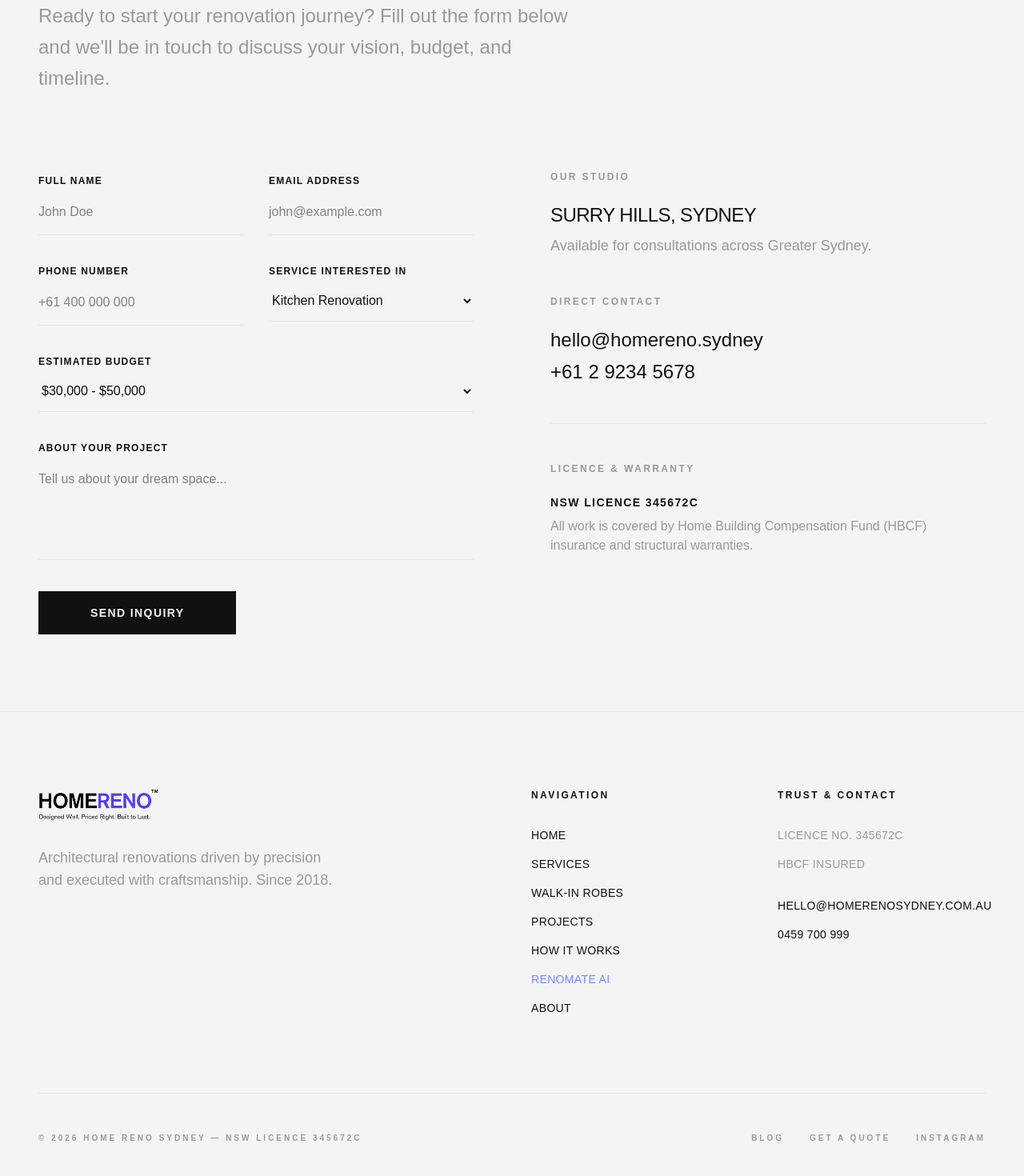
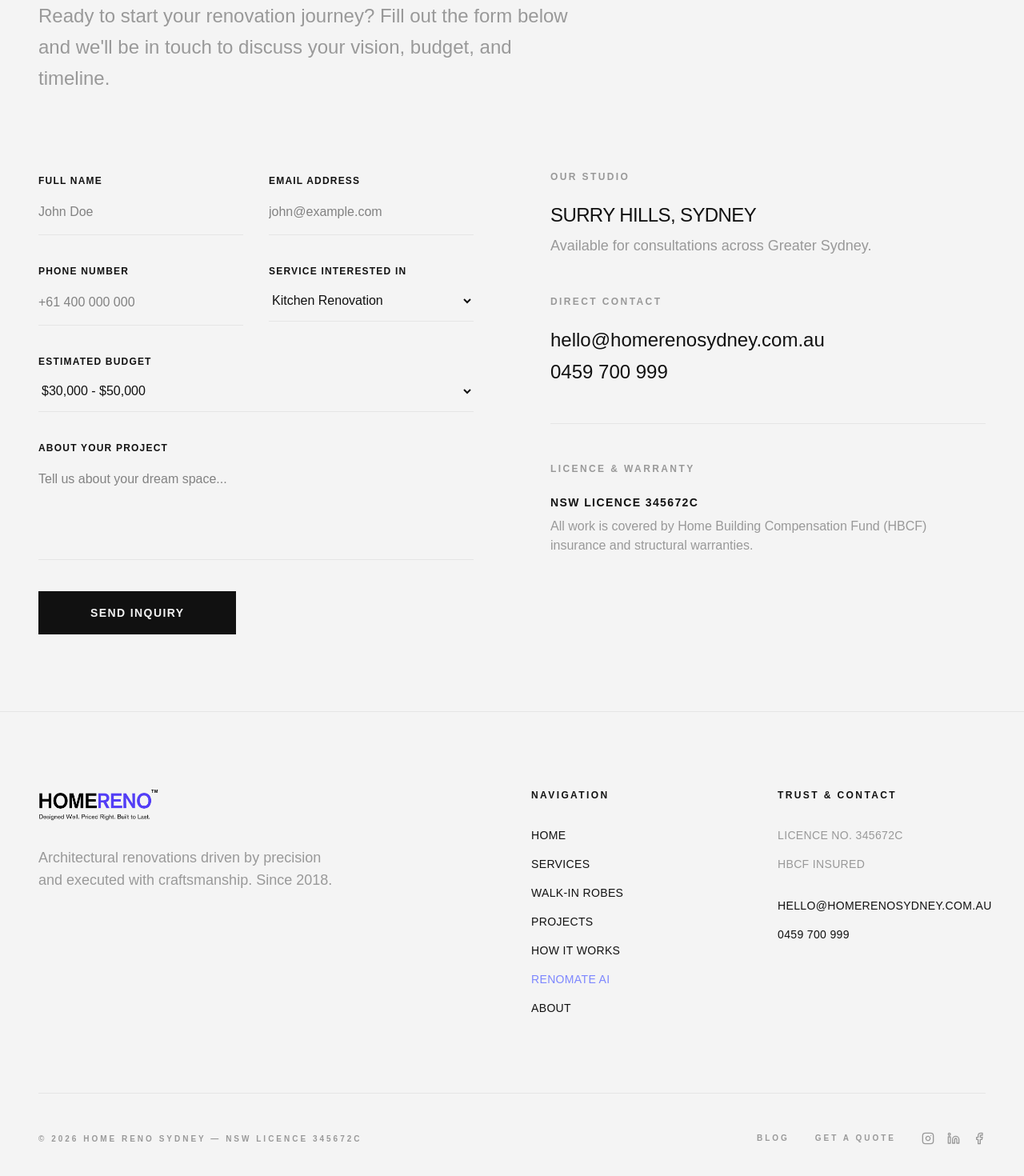
Before and after one commit to caspite-org/home-reno-sydney, a Next.js app: page /contact in a window 1280 px wide. Shown: the part 344-1814 px from the top of the page at 80% size. Built offline with nearby package versions, Linux system fonts and the light colour scheme; a web font is replaced by a local one.

Commit message:
more accurate info

```diff
--- a/app/contact/page.tsx
+++ b/app/contact/page.tsx
@@ -129,8 +129,8 @@ export default function ContactPage() {
 
              <div>
                 <h3 className="text-xs font-bold uppercase tracking-[0.2em] mb-6 text-[var(--color-muted)]">Direct Contact</h3>
-                <p className="text-2xl font-medium"><a href="mailto:hello@homereno.sydney">hello@homereno.sydney</a></p>
-                <p className="text-2xl font-medium mt-2"><a href="tel:+61292345678">+61 2 9234 5678</a></p>
+                <p className="text-2xl font-medium"><a href="mailto:hello@homerenosydney.com.au">hello@homerenosydney.com.au</a></p>
+                <p className="text-2xl font-medium mt-2"><a href="tel:0459700999">0459 700 999</a></p>
              </div>
 
              <div className="pt-12 border-t border-[var(--color-border)]">
--- a/components/ui/Footer.tsx
+++ b/components/ui/Footer.tsx
@@ -2,6 +2,7 @@
 
 import Link from 'next/link';
 import Image from 'next/image';
+import { Instagram, Linkedin, Facebook } from 'lucide-react';
 
 export function Footer() {
   const currentYear = new Date().getFullYear();
@@ -66,7 +67,17 @@ export function Footer() {
           <div className="flex gap-8 text-[10px] font-bold uppercase tracking-[0.3em] text-[var(--color-muted)]">
             <Link href="/blog" className="hover:text-foreground transition-colors">Blog</Link>
             <Link href="/contact" className="hover:text-foreground transition-colors">Get a Quote</Link>
-            <Link href="#" className="hover:text-foreground transition-colors">Instagram</Link>
+            <div className="flex gap-4">
+              <Link href="#" className="hover:text-foreground transition-colors" aria-label="Instagram">
+                <Instagram className="w-4 h-4" />
+              </Link>
+              <Link href="#" className="hover:text-foreground transition-colors" aria-label="LinkedIn">
+                <Linkedin className="w-4 h-4" />
+              </Link>
+              <Link href="#" className="hover:text-foreground transition-colors" aria-label="Facebook">
+                <Facebook className="w-4 h-4" />
+              </Link>
+            </div>
           </div>
         </div>
       </div>
--- a/components/ui/Navbar.tsx
+++ b/components/ui/Navbar.tsx
@@ -43,9 +43,7 @@ export function Navbar() {
                 priority
               />
             </div>
-            <div className="flex flex-col border-l border-border pl-3 ml-1">
-              <span className="text-[10px] uppercase tracking-widest opacity-60 font-medium">Lic. 345672C</span>
-            </div>
+
           </Link>
 
           <div className="hidden md:flex items-center gap-8 text-sm font-medium tracking-wide uppercase">
```
